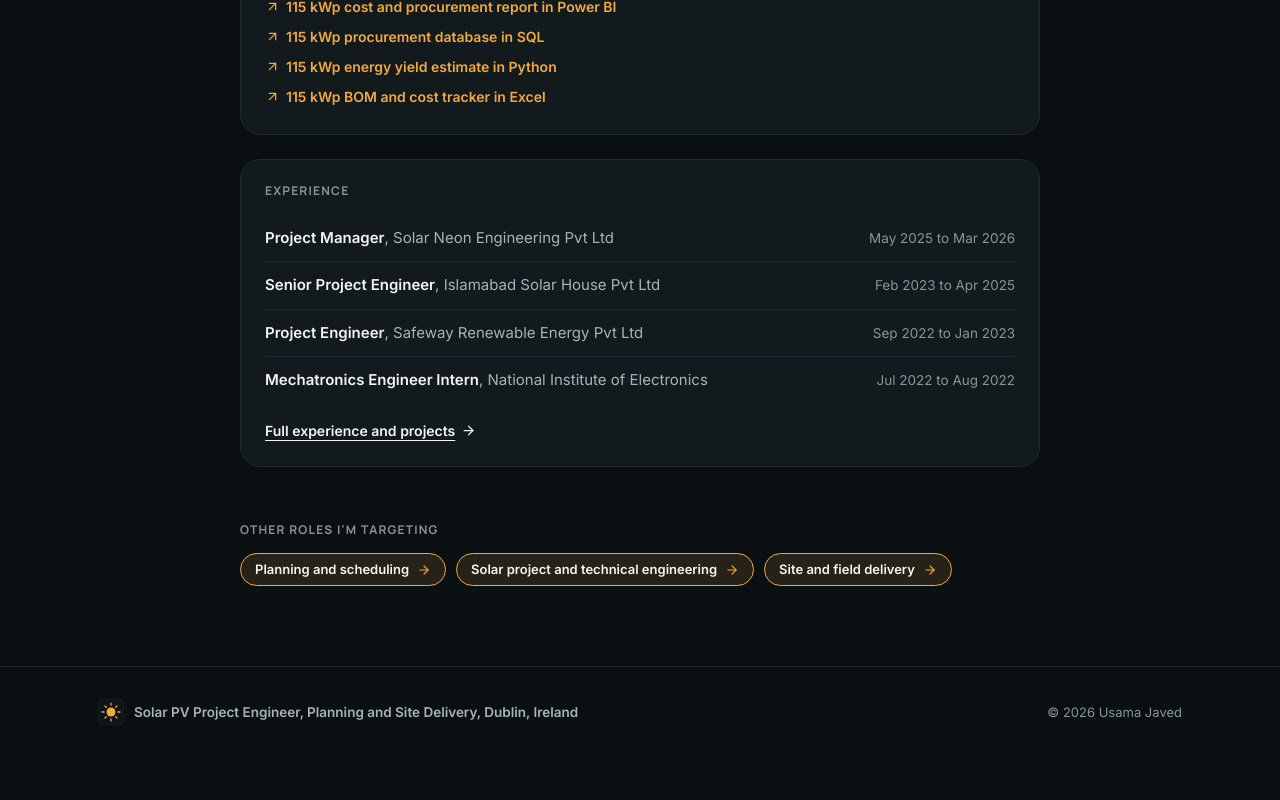
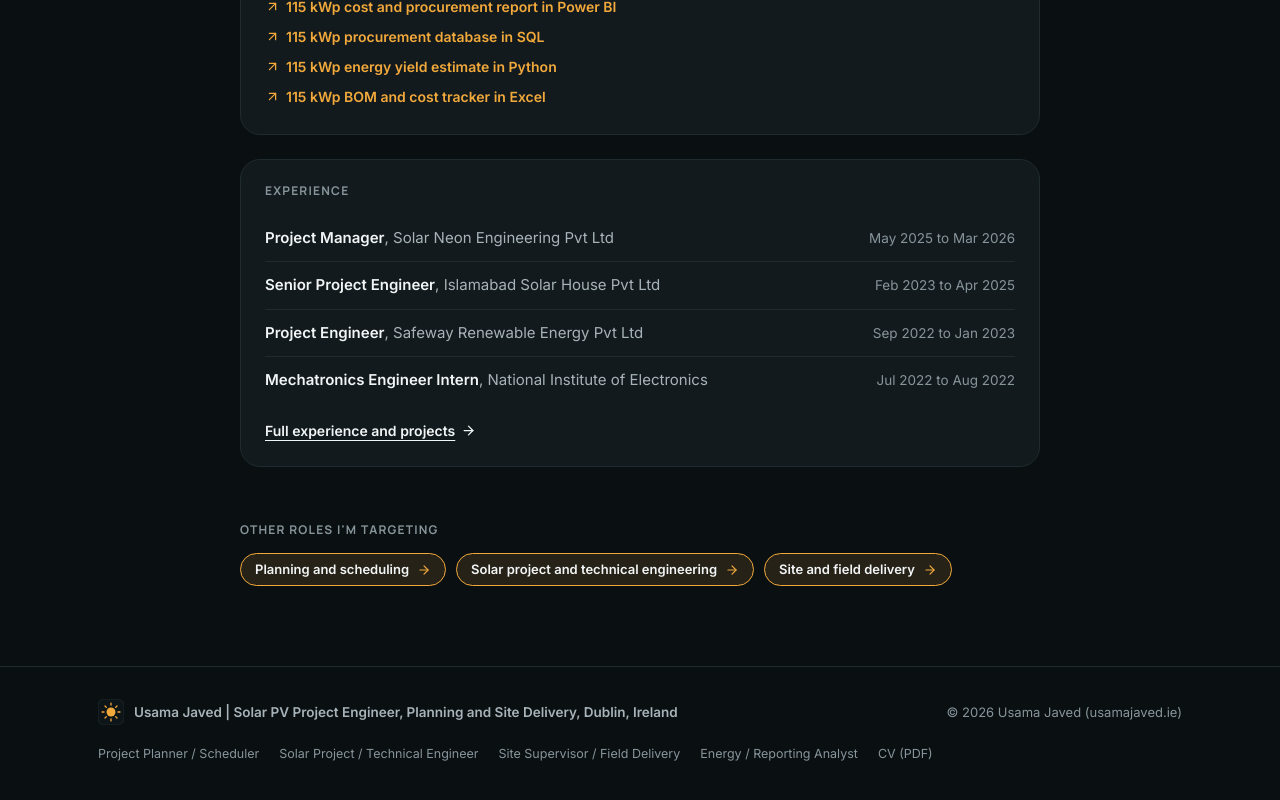
Before and after one commit to usamajaved1305/usama-solar-portfolio, a Next.js app: page /roles/energy-analytics in a window 1280 px wide. Shown: the part 1095-1895 px from the top of the page. Before the commit the page ends 1860 px from the top, so only its background shows below. Built offline with nearby package versions, Linux system fonts and the light colour scheme.

Commit message:
Add GSC verification, IndexNow key, llms.txt, and footer sitelinks

```diff
--- a/src/app/layout.tsx
+++ b/src/app/layout.tsx
@@ -21,6 +21,9 @@
   authors: [{ name: profile.name, url: SITE_URL }],
   creator: profile.name,
   publisher: profile.name,
+  verification: {
+    google: "twYLCifkti1wPibkqHkm43muIEtXr4uBV6NImPs1LHA",
+  },
   robots: {
     index: true,
     follow: true,
--- a/src/components/SiteFooter.tsx
+++ b/src/components/SiteFooter.tsx
@@ -1,21 +1,34 @@
 import Link from "next/link";
 import { profile } from "@/lib/data";
+import { roles } from "@/lib/roles";
 import { SunMark } from "./SunMark";
 
 // Server component: the year is fixed at build time, so the client never re-evaluates it.
 export function SiteFooter() {
   return (
     <footer className="border-t" style={{ borderColor: "var(--line)" }}>
-      <div className="container-x pt-8 pb-10 flex flex-wrap items-center justify-between gap-4">
+      <div className="container-x pt-8 pb-10 flex flex-col gap-5">
+        <div className="flex flex-wrap items-center justify-between gap-4">
           <Link href="/#top" className="flex items-center gap-2.5">
             <SunMark size={26} />
             <span className="text-[13.5px] font-semibold" style={{ color: "var(--text-dim)" }}>
-            {profile.headline}, {profile.city}
+              {profile.name} | {profile.headline}, {profile.city}
             </span>
           </Link>
           <span className="text-[13px]" style={{ color: "var(--text-faint)" }}>
-          © {new Date().getFullYear()} {profile.name}
+            © {new Date().getFullYear()} {profile.name} (usamajaved.ie)
           </span>
+        </div>
+        <nav aria-label="Role pages and resources" className="flex flex-wrap items-center gap-x-5 gap-y-2 text-[12.5px]" style={{ color: "var(--text-faint)" }}>
+          {roles.map((r) => (
+            <Link key={r.slug} href={`/roles/${r.slug}`} className="hover:underline">
+              {r.title}
+            </Link>
+          ))}
+          <a href="/Usama-Javed-CV.pdf" className="hover:underline">
+            CV (PDF)
+          </a>
+        </nav>
       </div>
     </footer>
   );
--- a/src/lib/seo.ts
+++ b/src/lib/seo.ts
@@ -1,18 +1,19 @@
 import type { Metadata } from "next";
 import { certifications, education, profile } from "./data";
-import type { Role } from "./roles";
+import { roles, type Role } from "./roles";
 import { SITE_URL } from "./site";
 
 export const TITLE = `${profile.name} | ${profile.headline}`;
 
 export const DESCRIPTION =
-  "Usama Javed: Solar PV Project Engineer in Dublin, Ireland. Over 100 PV installations (5 to 115 kWp) and 790 kWp in one year. Primavera P6, MS Project, AutoCAD, HelioScope, Power BI.";
+  "Usama Javed (usamajaved.ie): Solar PV Project Engineer in Dublin, Ireland. Over 100 PV installations (5 to 115 kWp) and 790 kWp in one year. Primavera P6, MS Project, AutoCAD, HelioScope, Power BI.";
 
 export const SHORT_DESCRIPTION =
   "Solar PV Project Engineer in Dublin, Ireland. Over 100 solar PV installations delivered. Planning (Primavera P6, MS Project), PV design (AutoCAD, HelioScope) and site supervision.";
 
 export const KEYWORDS = [
   "Usama Javed",
+  "usamajaved.ie",
   "Solar PV Project Engineer",
   "Project Planning Engineer",
   "Project Planner",
@@ -123,6 +124,7 @@
       "@type": "WebSite",
       "@id": `${SITE_URL}/#website`,
       name: TITLE,
+      alternateName: ["Usama Javed", "usamajaved.ie", "Usama Javed Solar Portfolio"],
       url: SITE_URL,
       inLanguage: "en-IE",
       publisher: { "@id": `${SITE_URL}/#person` },
@@ -136,6 +138,18 @@
       inLanguage: "en-IE",
       isPartOf: { "@id": `${SITE_URL}/#website` },
       mainEntity: { "@id": `${SITE_URL}/#person` },
+    },
+    {
+      "@type": "ItemList",
+      "@id": `${SITE_URL}/#roles`,
+      name: "Solar PV Engineering Roles",
+      itemListElement: roles.map((r, idx) => ({
+        "@type": "SiteNavigationElement",
+        position: idx + 1,
+        name: r.title,
+        description: r.fit,
+        url: `${SITE_URL}/roles/${r.slug}`,
+      })),
     },
     personEntity,
   ],
```
Also changed, not shown: public/b8e4f9a2c1d6e3f0a5b7c9d2e4f6a8b0.txt (added), public/llms.txt (added). Lines whose indentation alone changed are shown as unchanged.
